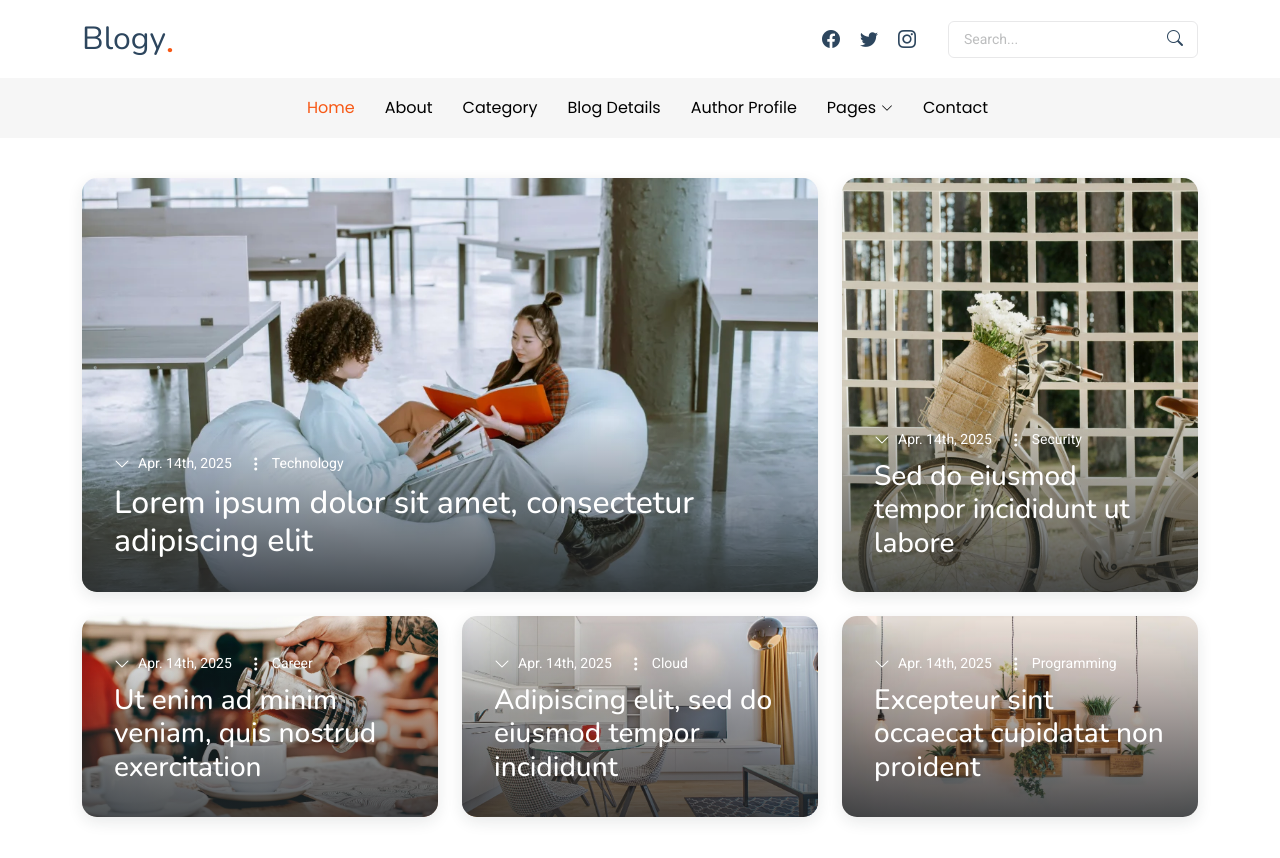
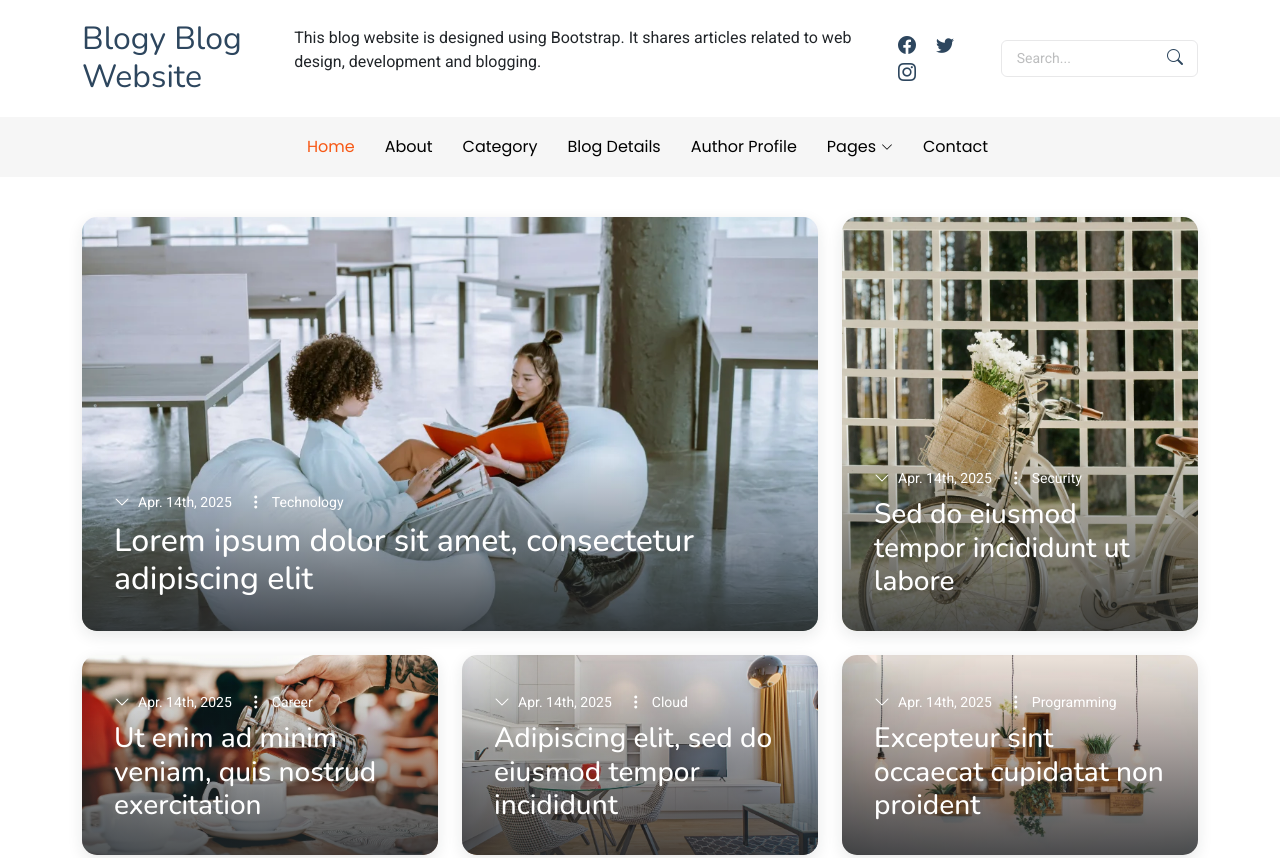
Before and after one commit to shubrumarauf8-sketch/Task-seo, a plain HTML site: page index.html in a window 1280 px wide. Shown: the top 858 px of the page. Drawn offline with nearby package versions, Linux system fonts and the light colour scheme; files that its build step writes are made by us from their sources; a script that the page names is missing; files whose address does not match are found by name.

Commit message:
Update index.html

```diff
--- a/index.html
+++ b/index.html
@@ -4,7 +4,10 @@
 <head>
   <meta charset="utf-8">
   <meta content="width=device-width, initial-scale=1.0" name="viewport">
-  <title>Index - Blogy Bootstrap Template</title>
+  <title>Blogy – Simple Bootstrap Blog Website</title>
+  <meta name="description" content="Blogy is a simple and responsive blog website created using Bootstrap for learning web design.">
+
+
   <meta name="description" content="">
   <meta name="keywords" content="">
 
@@ -45,8 +48,13 @@
         <a href="index.html" class="logo d-flex align-items-end">
           <!-- Uncomment the line below if you also wish to use an image logo -->
           <!-- <img src="assets/img/logo.webp" alt=""> -->
-          <h1 class="sitename">Blogy</h1><span>.</span>
+         <h1 class="sitename">Blogy Blog Website</h1>
+
         </a>
+        <p>
+This blog website is designed using Bootstrap. It shares articles related to web design, development and blogging.
+</p>
+
 
         <div class="d-flex align-items-center">
           <div class="social-links">
```
